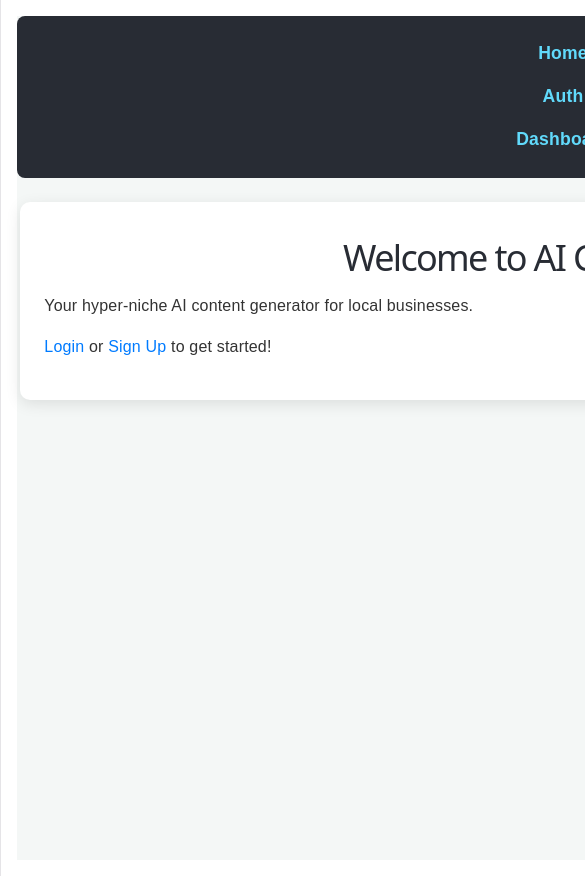
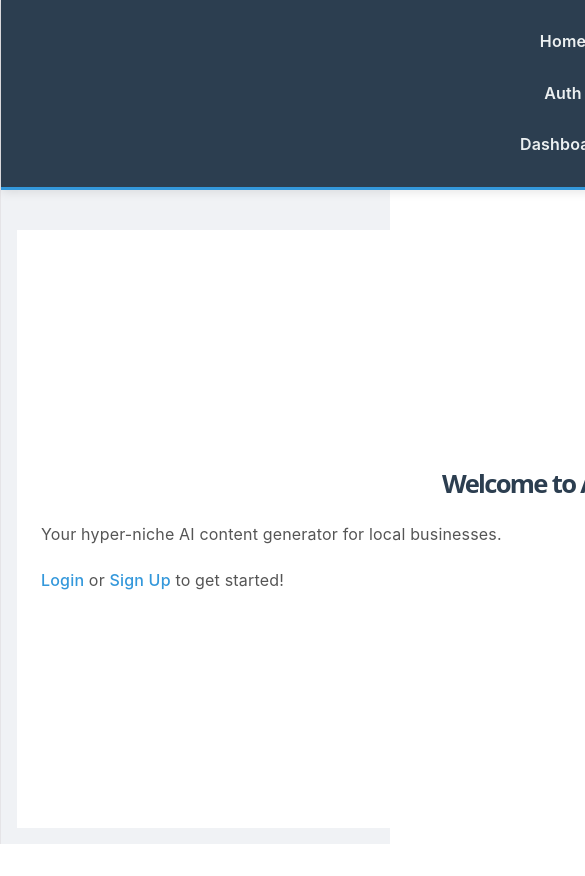
Before and after one commit to lincolnhyde/AIContentFlow, a React (Vite) app: page / in a window 390 px wide. Shown: the top 876 px of the page, 585 px wide, since content can reach past the window. After the commit the page ends 844 px from the top, so only its background shows below. Built offline with nearby package versions, Linux system fonts and the light colour scheme.

Commit message:
style: Implement comprehensive visual redesign and improved mobile responsiveness

```diff
--- a/src/App.css
+++ b/src/App.css
@@ -1,78 +1,111 @@
+
+/* General Body Styles */
+body {
+  margin: 0;
+  font-family: 'Inter', sans-serif; /* Modern, clean font */
+  background-color: #f0f2f5; /* Light grey background */
+  color: #333;
+  line-height: 1.6;
+}
 
 #root {
-  max-width: 1280px;
+  max-width: 1200px;
   margin: 0 auto;
-  padding: 2rem;
+  padding: 0;
   text-align: center;
+  display: flex;
+  flex-direction: column;
+  min-height: 100vh; /* Ensure app takes full height */
 }
 
 .app-container {
+  flex-grow: 1;
   display: flex;
   flex-direction: column;
-  min-height: 100vh;
-  font-family: 'Arial', sans-serif;
-  color: #333;
-  background-color: #f4f7f6;
 }
 
+/* Navigation Bar */
 .navbar {
   display: flex;
   justify-content: center;
-  padding: 1rem;
-  background-color: #282c34;
-  border-radius: 8px;
-  margin-bottom: 2rem;
-  flex-wrap: wrap; /* Allow navbar items to wrap on smaller screens */
+  padding: 1.2rem 1rem;
+  background-color: #2c3e50; /* Darker, professional blue/grey */
+  color: white;
+  border-bottom: 3px solid #3498db; /* Accent border */
+  box-shadow: 0 2px 10px rgba(0, 0, 0, 0.1);
+  margin-bottom: 2.5rem;
+  flex-wrap: wrap;
+  align-items: center;
 }
 
 .navbar a {
-  color: #61dafb;
-  margin: 0 15px;
+  color: #ecf0f1; /* Light grey text */
+  margin: 0 20px;
   text-decoration: none;
-  font-weight: bold;
-  font-size: 1.1rem;
-  transition: color 0.3s ease;
-  padding: 5px 0; /* Add vertical padding for touch targets */
+  font-weight: 600; /* Slightly bolder */
+  font-size: 1.05rem;
+  transition: color 0.3s ease, transform 0.2s ease;
+  padding: 8px 0;
 }
 
 .navbar a:hover {
-  color: #21a1f1;
+  color: #3498db; /* Bright blue on hover */
+  transform: translateY(-2px); /* Subtle lift effect */
 }
 
+/* Main Content Containers */
 .home-container,
 .auth-container,
 .dashboard-container {
   background-color: #ffffff;
-  padding: 2.5rem;
-  border-radius: 10px;
-  box-shadow: 0 4px 15px rgba(0, 0, 0, 0.1);
-  margin: 1rem auto;
-  max-width: 800px;
+  padding: 3rem;
+  border-radius: 12px;
+  box-shadow: 0 6px 20px rgba(0, 0, 0, 0.08);
+  margin: 1.5rem auto;
+  max-width: 700px; /* Slightly narrower for focus */
   width: 100%;
   text-align: left;
+  flex-grow: 1; /* Allow content to grow */
+  display: flex;
+  flex-direction: column;
+  justify-content: center; /* Center content vertically */
 }
 
 .home-container h1,
 .auth-container h2,
 .dashboard-container h1,
 .dashboard-container h3 {
-  color: #282c34;
-  margin-bottom: 1.5rem;
+  color: #2c3e50;
+  margin-bottom: 1.8rem;
   text-align: center;
+  font-weight: 700;
+  font-size: 2rem;
+}
+
+.auth-container h2 {
+  font-size: 1.8rem;
+}
+
+.dashboard-container h3 {
+  font-size: 1.5rem;
+  border-bottom: 1px solid #ecf0f1;
+  padding-bottom: 1rem;
 }
 
 .home-container p,
 .auth-container p,
 .dashboard-container p {
-  margin-bottom: 1rem;
-  line-height: 1.6;
+  margin-bottom: 1.2rem;
+  line-height: 1.7;
+  color: #555;
 }
 
 .home-container a,
 .auth-container a,
 .dashboard-container a {
-  color: #007bff;
+  color: #3498db;
   text-decoration: none;
+  font-weight: 500;
 }
 
 .home-container a:hover,
@@ -81,145 +114,184 @@
   text-decoration: underline;
 }
 
+/* Buttons */
 .auth-container button,
 .dashboard-container button {
-  background-color: #007bff;
+  background-color: #3498db; /* Bright blue accent */
   color: white;
   border: none;
-  padding: 10px 20px;
-  border-radius: 5px;
+  padding: 12px 25px;
+  border-radius: 6px;
   cursor: pointer;
-  font-size: 1rem;
-  margin-top: 1rem;
-  transition: background-color 0.3s ease;
-  width: auto; /* Ensure buttons don't stretch full width by default */
+  font-size: 1.05rem;
+  font-weight: 600;
+  margin-top: 1.5rem;
+  transition: background-color 0.3s ease, transform 0.2s ease;
+  width: auto;
+  min-width: 120px; /* Minimum width for readability */
 }
 
 .auth-container button:hover,
 .dashboard-container button:hover {
-  background-color: #0056b3;
+  background-color: #2980b9;
+  transform: translateY(-1px); /* Subtle press effect */
 }
 
-.dashboard-container .button-group button + button {
-  margin-left: 10px;
+.dashboard-container .button-group button + button,
+.auth-container .button-group button + button {
+  margin-left: 15px;
 }
 
+/* Form Elements */
 .form-group {
-  margin-bottom: 1rem;
+  margin-bottom: 1.5rem;
 }
 
 .form-group label {
   display: block;
-  margin-bottom: 0.5rem;
-  font-weight: bold;
-  color: #555;
+  margin-bottom: 0.7rem;
+  font-weight: 600;
+  color: #2c3e50;
+  font-size: 0.95rem;
 }
 
 .form-group input[type="email"],
 .form-group input[type="password"],
 .form-group input[type="text"],
 .form-group select {
-  width: calc(100% - 20px); /* Account for padding */
-  padding: 10px;
-  border: 1px solid #ddd;
-  border-radius: 5px;
+  width: 100%;
+  padding: 12px;
+  border: 1px solid #bdc3c7; /* Lighter border */
+  border-radius: 6px;
   font-size: 1rem;
-  box-sizing: border-box; /* Include padding in width */
+  box-sizing: border-box;
+  transition: border-color 0.3s ease, box-shadow 0.3s ease;
 }
 
+.form-group input:focus,
+.form-group select:focus {
+  border-color: #3498db; /* Focus highlight */
+  box-shadow: 0 0 0 3px rgba(52, 152, 219, 0.2);
+  outline: none;
+}
+
+/* Content Generator Specifics */
 .content-generator-section {
-  border-top: 1px solid #eee;
-  padding-top: 2rem;
-  margin-top: 2rem;
+  border-top: 1px solid #ecf0f1;
+  padding-top: 2.5rem;
+  margin-top: 2.5rem;
 }
 
 .output-area {
-  background-color: #f9f9f9;
-  border: 1px solid #ddd;
-  border-radius: 5px;
-  padding: 1rem;
-  min-height: 150px; /* Increased min-height for better visibility */
-  margin-top: 1.5rem;
+  background-color: #fdfdfd;
+  border: 1px solid #e0e0e0;
+  border-radius: 8px;
+  padding: 1.5rem;
+  min-height: 200px;
+  margin-top: 2rem;
   white-space: pre-wrap;
   word-wrap: break-word;
   text-align: left;
+  font-size: 0.95rem;
+  color: #444;
+  overflow-y: auto; /* Allow scrolling for long content */
 }
 
 .output-area p {
-  margin-bottom: 1rem; /* Space for the generated text */
+  margin-bottom: 1rem;
 }
 
 .output-area .button-group {
-  margin-top: 1rem;
-  text-align: right; /* Align buttons to the right */
-}
-
-.output-area .button-group button {
-  margin-left: 10px;
+  margin-top: 1.5rem;
+  justify-content: flex-end; /* Align buttons to the right */
 }
 
 .credits-info {
   text-align: center;
-  margin-top: 2rem;
+  margin-top: 2.5rem;
   font-style: italic;
-  color: #777;
+  color: #7f8c8d;
+  font-size: 0.9rem;
 }
 
 .button-group {
   display: flex;
   justify-content: center;
-  margin-top: 1rem; /* Space above button groups */
-}
-
-.button-group button {
-  margin: 0 5px; /* Space between buttons in a group */
+  margin-top: 1.5rem;
 }
 
 /* --- Mobile Responsiveness --- */
 @media (max-width: 768px) {
   #root {
-    padding: 1rem; /* Reduce overall padding on smaller screens */
+    padding: 0;
   }
 
   .navbar {
-    flex-direction: column; /* Stack navbar links vertically */
-    align-items: center;
-    margin-bottom: 1rem;
+    flex-direction: column;
+    padding: 1rem;
+    margin-bottom: 1.5rem;
   }
 
   .navbar a {
-    margin: 5px 0; /* Adjust vertical margin for stacked links */
-    width: 100%; /* Make links take full width for easier tapping */
+    margin: 5px 0;
+    width: 100%;
     text-align: center;
+    font-size: 1rem;
   }
 
   .home-container,
   .auth-container,
   .dashboard-container {
-    padding: 1.5rem; /* Reduce padding inside containers */
-    margin: 0.5rem auto; /* Adjust margin for smaller screens */
-    max-width: 95%; /* Allow containers to take up more width */
+    padding: 1.5rem;
+    margin: 1rem;
+    max-width: none;
+    border-radius: 0; /* Full width on very small screens */
+    box-shadow: none; /* Remove shadow on full-width mobile */
+  }
+
+  .home-container h1,
+  .auth-container h2,
+  .dashboard-container h1,
+  .dashboard-container h3 {
+    font-size: 1.6rem;
+    margin-bottom: 1rem;
   }
 
   .auth-container button,
   .dashboard-container button {
-    width: 100%; /* Make buttons full width for better touch targets */
+    width: 100%;
     margin-left: 0;
-    margin-bottom: 10px; /* Add space between stacked buttons */
+    margin-bottom: 10px;
+    font-size: 0.95rem;
+    padding: 10px 15px;
   }
 
-  .dashboard-container .button-group {
-    flex-direction: column; /* Stack buttons in dashboard button groups */
+  .dashboard-container .button-group,
+  .auth-container .button-group {
+    flex-direction: column;
   }
 
-  .dashboard-container .button-group button {
-    margin: 0 0 10px 0; /* Adjust margins for stacked buttons */
+  .dashboard-container .button-group button,
+  .auth-container .button-group button {
+    margin: 0 0 10px 0;
   }
 
   .form-group input[type="email"],
   .form-group input[type="password"],
   .form-group input[type="text"],
   .form-group select {
-    width: 100%; /* Ensure inputs/selects are full width on mobile */
+    width: 100%;
+    padding: 10px;
+  }
+
+  .content-generator-section {
+    padding-top: 1.5rem;
+    margin-top: 1.5rem;
+  }
+
+  .output-area {
+    min-height: 150px;
+    padding: 1rem;
+    margin-top: 1rem;
   }
 }
```
Also changed, not shown: 1 other file (tests, documents, lock files or other folders).
